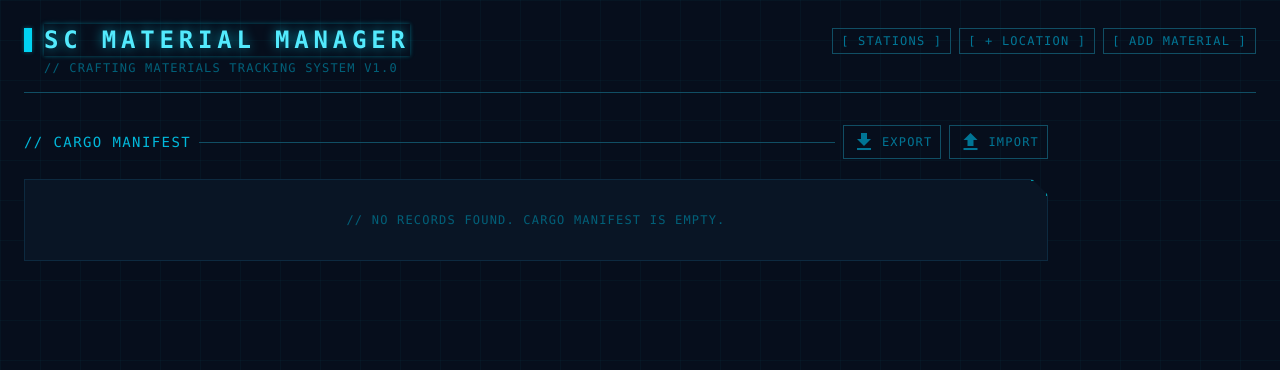
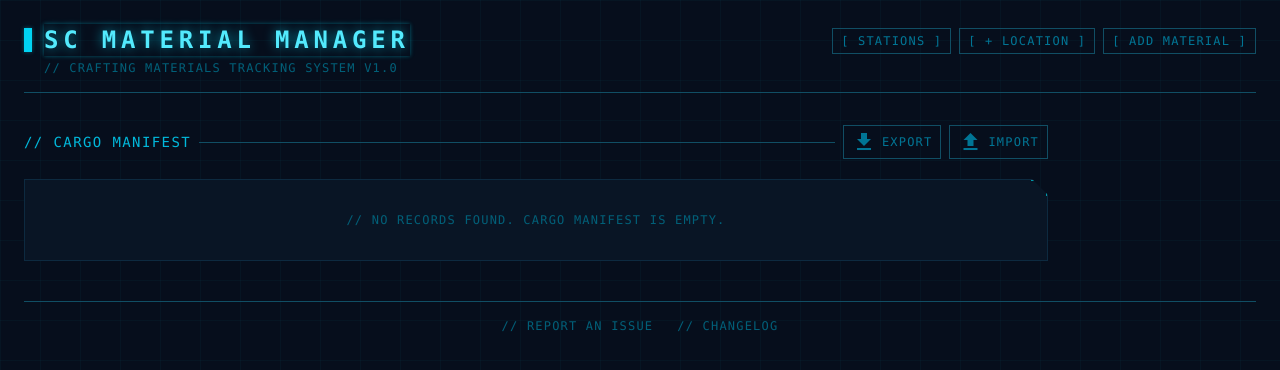
Before and after one commit to Bisius/SC-MaterialManager, an Angular app: page / in a window 1280 px wide. Shown: the top 370 px of the page. Built offline with nearby package versions, Linux system fonts and the light colour scheme.

Commit message:
feat: footer links (issues, changelog popup)

```diff
--- a/src/app/pages/materials/materials.component.html
+++ b/src/app/pages/materials/materials.component.html
@@ -33,6 +33,53 @@
 
   <!-- Cargo Manifest (always visible) -->
   <app-cargo-manifest />
+
+  <!-- Footer -->
+  <footer class="mt-10 border-t border-hud-dim pt-4 flex items-center justify-center gap-6">
+    <a href="https://github.com/Bisius/SC-MaterialManager/issues"
+       target="_blank"
+       rel="noopener noreferrer"
+       class="text-xs tracking-widest uppercase text-hud-ghost hover:text-hud-accent transition-colors">
+      // report an issue
+    </a>
+    <button (click)="showChangelogModal = true"
+            class="text-xs tracking-widest uppercase text-hud-ghost hover:text-hud-accent transition-colors cursor-pointer">
+      // changelog
+    </button>
+  </footer>
+
+  <!-- Changelog Modal -->
+  @if (showChangelogModal) {
+    <div class="fixed inset-0 bg-black/70 z-40 flex items-start justify-center py-16 overflow-y-auto px-4"
+         (click)="showChangelogModal = false">
+      <div class="relative w-full max-w-xl" (click)="$event.stopPropagation()">
+        <div class="panel p-0">
+          <div class="flex items-center justify-between border-b border-hud-dim px-5 py-3">
+            <span class="text-xs tracking-widest uppercase text-hud-accent">// Changelog</span>
+            <button (click)="showChangelogModal = false" class="hud-btn-ghost text-base leading-none px-2 py-0.5">✕</button>
+          </div>
+          <div class="p-5 space-y-5">
+            @for (entry of changelog; track entry.version) {
+              <div>
+                <div class="flex items-baseline gap-3 mb-1.5">
+                  <span class="text-sm font-bold text-hud-primary tracking-widest">{{ entry.version }}</span>
+                  <span class="text-xs text-hud-ghost">{{ entry.date }}</span>
+                </div>
+                <ul class="space-y-1">
+                  @for (change of entry.changes; track change) {
+                    <li class="flex items-start gap-2 text-xs text-hud-body">
+                      <span class="text-hud-accent shrink-0 mt-0.5">›</span>
+                      {{ change }}
+                    </li>
+                  }
+                </ul>
+              </div>
+            }
+          </div>
+        </div>
+      </div>
+    </div>
+  }
 
   <!-- Stations Modal -->
   @if (showStationsModal) {
--- a/src/app/pages/materials/materials.component.ts
+++ b/src/app/pages/materials/materials.component.ts
@@ -20,6 +20,17 @@ export class MaterialsComponent {
   showStationsModal = false;
   showAddModal = false;
   showAddLocationModal = false;
+  showChangelogModal = false;
+
+  readonly changelog: { version: string; date: string; changes: string[] }[] = [
+    {
+      version: 'v1.0',
+      date: '2026-04-05',
+      changes: [
+        'Initial release',
+      ],
+    },
+  ];
 
   get activeStationCount(): number { return this.filter.activeStationCount(); }
   get recordCount(): number         { return this.storage.getAll().length; }
```
